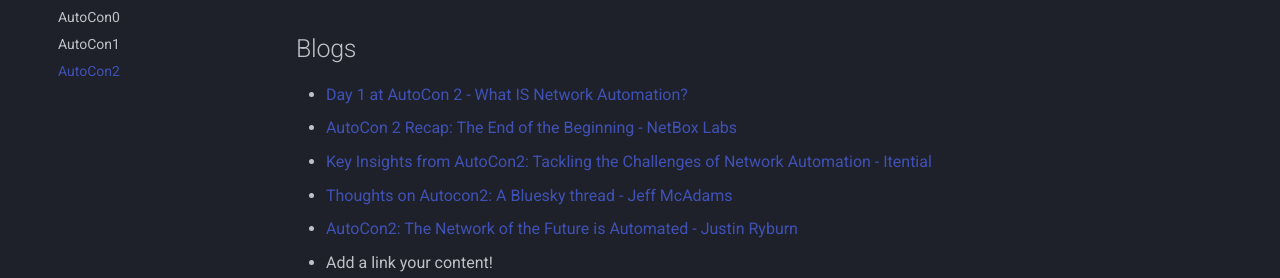
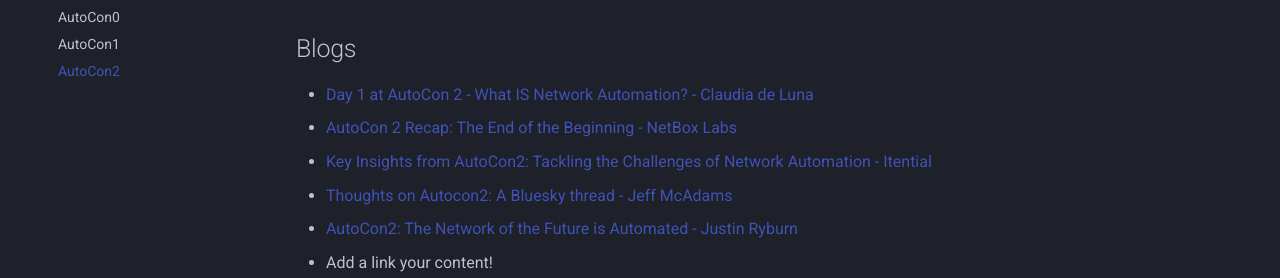
Before and after one commit to Network-Automation-Forum/handyinfo, an MkDocs documentation site: the page built from docs/autocon_coverage/autocon2.md, in a window 1280 px wide and 983 px high. Shown: the part 256-534 px from the top of the window. Built offline with MkDocs 1.6.1 and Material for MkDocs 9.7.7, drawn with Linux system fonts in a browser that asks for light colours; comment, search, counter and statistics services are not loaded.

Commit message:
Update autocon2.md
added attribution to first blog

```diff
--- a/docs/autocon_coverage/autocon2.md
+++ b/docs/autocon_coverage/autocon2.md
@@ -3,7 +3,7 @@
 A collection of links to AC2 related content.
 
 ## Blogs
-- [Day 1 at AutoCon 2 - What IS Network Automation?](https://gratuitous-arp.net/definition-of-network-automation/)
+- [Day 1 at AutoCon 2 - What IS Network Automation? - Claudia de Luna](https://gratuitous-arp.net/definition-of-network-automation/)
 - [AutoCon 2 Recap: The End of the Beginning - NetBox Labs](https://netboxlabs.com/blog/autocon2-recap/)
 - [Key Insights from AutoCon2: Tackling the Challenges of Network Automation - Itential](https://www.itential.com/blog/company/news-events/key-insights-from-autocon-2-tackling-the-challenges-of-network-automation/)
 - [Thoughts on Autocon2: A Bluesky thread - Jeff McAdams](https://bsky.app/profile/jeffmca.bsky.social/post/3lbrttisnys23)
```
